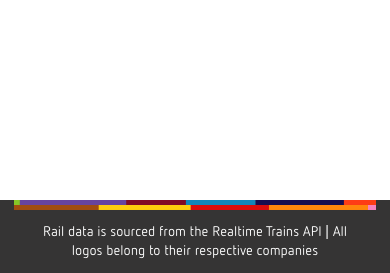
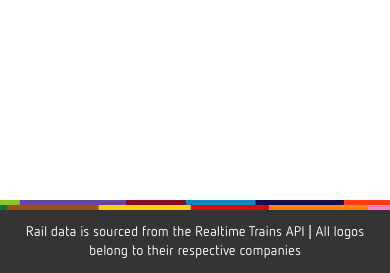
Before and after one commit to philag51/reading-transport-app, a Django app: page /trains/ in a window 390 px wide. Shown: the part 571-844 px from the top of the page. Run offline with Django 5.2, Linux system fonts and the light colour scheme.

Commit message:
even more formatting changes

```diff
--- a/travel/templates/travel/trains.html
+++ b/travel/templates/travel/trains.html
@@ -192,6 +192,13 @@
             padding: 12px 10px;
         }
 
+        .train-table th,
+        .train-table td {
+            text-align: center;
+            vertical-align: middle;
+        }
+
+
         .train-table td {
         padding: 12px 10px;
         font-size: 22px;
@@ -232,8 +239,9 @@
         }
 
         .footer-banner {
-        width: 100%;
-        margin: 0;
+        width: calc(100% + 40px);
+        margin-left: -20px;
+        margin-right: -20px;
         padding: 0;
         overflow: hidden;
         line-height: 0;
@@ -251,18 +259,19 @@
         font-family: "MyFont", sans-serif;
         color: white;
         background: #2b2a2a;
-        padding: 0 0 12px;
+        padding: 0 20px 12px;
         font-size: 14px;
         opacity: 0.95;
         text-align: center;
         width: 100%;
         margin-top: 0;
+        box-sizing: border-box;
     }
 
     .footer p {
         font-size: 20px;
         font-weight: 500;
-        margin: 12px 20px 0;
+        margin: 12px 0 0;
         line-height: 1.4;
     }
 
@@ -351,8 +360,15 @@
             padding: 0 14px 12px;
         }
 
+        .footer-banner {
+            width: calc(100% + 28px);
+            margin-left: -14px;
+            margin-right: -14px;
+        }
+
         .footer p {
             font-size: 15px;
+            margin: 12px 0 0;
         }
         }
 
@@ -407,21 +423,23 @@
                 height: 30px;
             }
 
+            .footer {
+            padding: 0 12px 12px;
         }
 
-        @media (max-width: 768px) {
-        .footer p {
-            font-size: 15px;
-            margin: 12px 14px 0;
-        }
+        .footer-banner {
+            width: calc(100% + 24px);
+            margin-left: -12px;
+            margin-right: -12px;
         }
 
-    @media (max-width: 480px) {
         .footer p {
             font-size: 14px;
-            margin: 12px 12px 0;
+            margin: 12px 0 0;
         }
+
         }
+
     </style>
 </head>
 <body>
```
Also changed, not shown: travel/templates/travel/buses.html (+22 -11 lines). Lines whose indentation alone changed are shown as unchanged.
